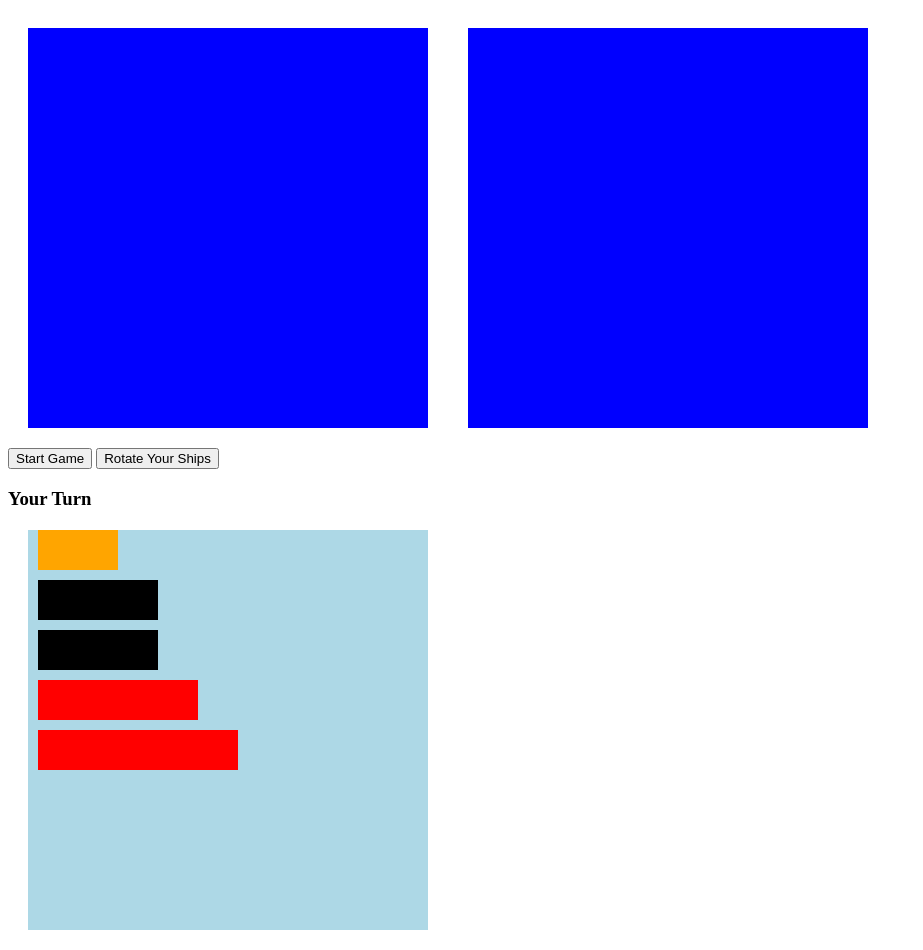
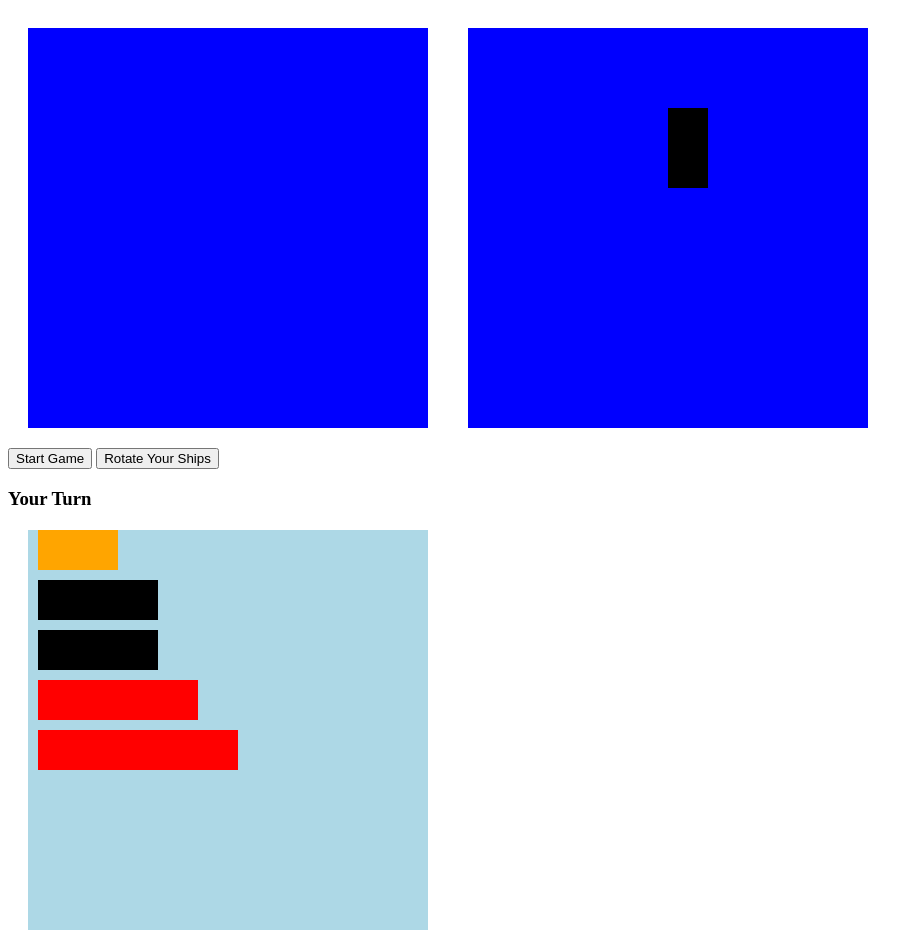
Before and after one commit to ShannonTJ/javascript-battleship, a plain HTML site: page index.html in a window 1280 px wide. Shown: the whole page, without its empty margins (0-923 px from the left). Drawn offline with Linux system fonts and the light colour scheme.

Commit message:
generate random ship placement

```diff
--- a/app.js
+++ b/app.js
@@ -22,12 +22,91 @@ document.addEventListener("DOMContentLoaded", () => {
   function createBoard(grid, squares) {
     for (let i = 0; i < width * width; i++) {
       const square = document.createElement("div");
-      squares.dataset.id = i;
+      square.dataset.id = i;
       grid.appendChild(square);
       squares.push(square);
     }
   }
 
+  //SHIP ARRAY
+  const shipArray = [
+    {
+      name: "destroyer",
+      directions: [
+        [0, 1], //horizontal config
+        [0, width], //vertical config
+      ],
+    },
+    {
+      name: "submarine",
+      directions: [
+        [0, 1, 2], //horizontal config
+        [0, width, width * 2], //vertical config
+      ],
+    },
+    {
+      name: "cruiser",
+      directions: [
+        [0, 1, 2], //horizontal config
+        [0, width, width * 2], //vertical config
+      ],
+    },
+    {
+      name: "battleship",
+      directions: [
+        [0, 1, 2, 3], //horizontal config
+        [0, width, width * 2, width * 3], //vertical config
+      ],
+    },
+    {
+      name: "carrier",
+      directions: [
+        [0, 1, 2, 3, 4], //horizontal config
+        [0, width, width * 2, width * 3, width * 4], //vertical config
+      ],
+    },
+  ];
+
+  //RANDOMLY GENERATE COMPUTER SHIPS
+  function generate(ship) {
+    //get horizontal or vertical config
+    let randomDirection = Math.floor(Math.random() * ship.directions.length);
+    let current = ship.directions[randomDirection];
+
+    if (randomDirection === 0) direction = 1;
+    if (randomDirection === 1) direction = width;
+
+    //get a random number from 0-99
+    //
+    let random = computerSquares.length - ship.directions[0].length * direction;
+    let randomStart = Math.floor(Math.random() * random);
+
+    //check if a ship has already been placed there
+    const isTaken = current.some((index) =>
+      computerSquares[randomStart + index].classList.contains("taken")
+    );
+
+    //check for the right edge
+    const atRightEdge = current.some(
+      (index) => (randomStart + index) % width === width - 1
+    );
+
+    //check for the left edge
+    const atLeftEdge = current.some(
+      (index) => (randomStart + index) % width === 0
+    );
+
+    if (!isTaken && !atRightEdge && !atLeftEdge) {
+      current.forEach((index) =>
+        computerSquares[randomStart + index].classList.add("taken", ship.name)
+      );
+    } else {
+      generate(ship);
+    }
+  }
+
   createBoard(userGrid, userSquares);
   createBoard(computerGrid, computerSquares);
+
+  generate(shipArray[0]);
 });
--- a/style.css
+++ b/style.css
@@ -15,7 +15,6 @@
 .grid div {
   width: 40px;
   height: 40px;
-  background-color: red;
 }
 
 .grid-display {
@@ -62,3 +61,7 @@
   width: 40px;
   height: 40px;
 }
+
+.destroyer {
+  background-color: black;
+}
```
